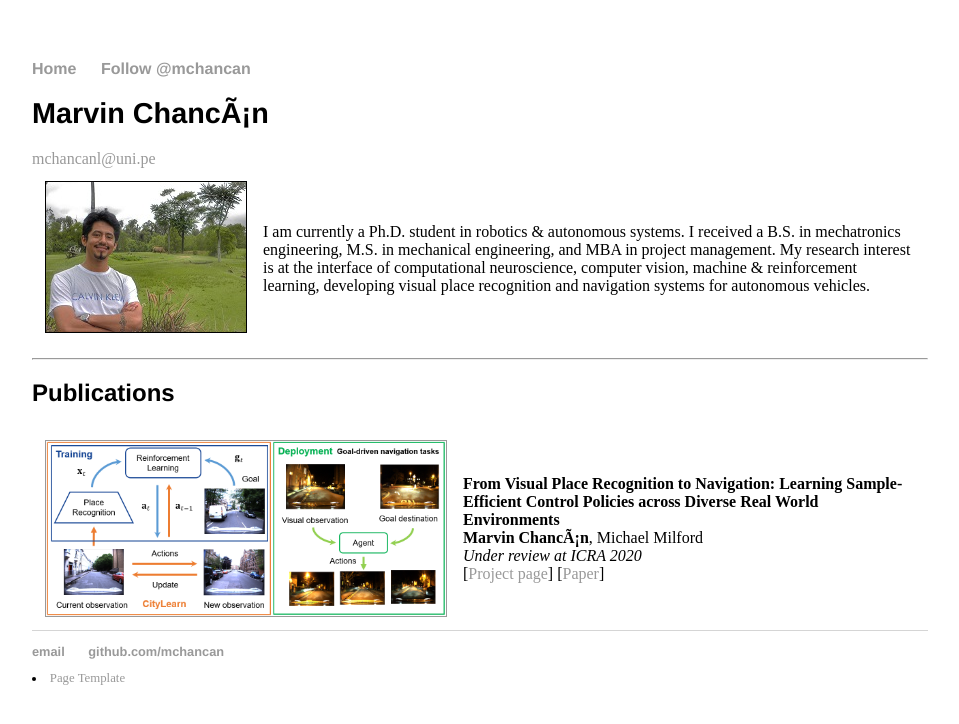
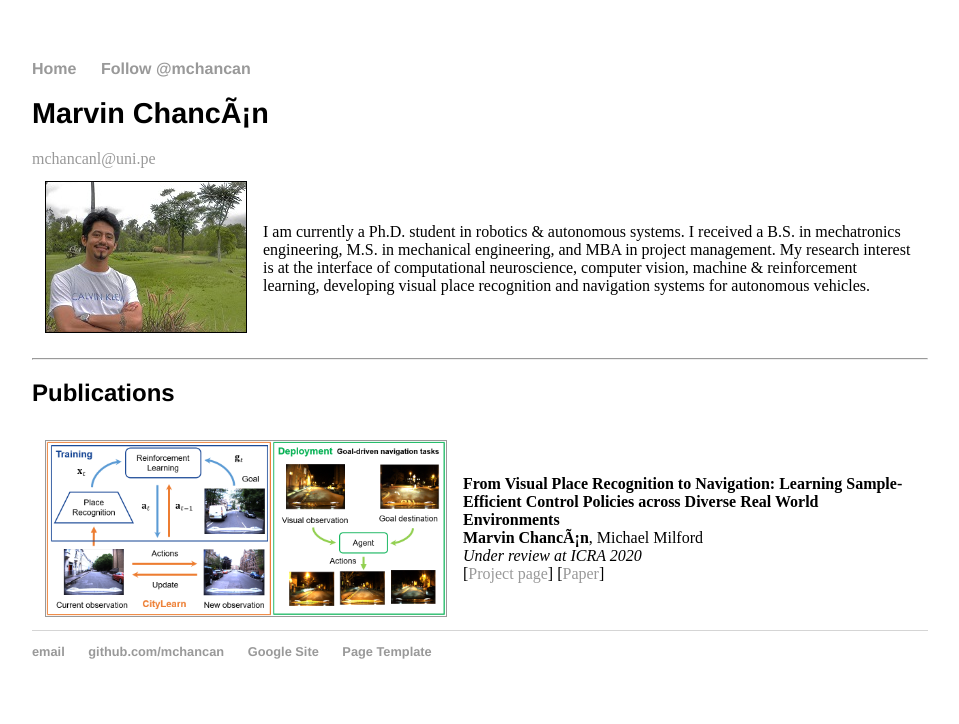
Before and after one commit to mchancan/mchancan.github.io, a Jekyll site: the page built from index.html, in a window 1280 px wide. Shown: the top 724 px of the page, without its empty margins (160-1119 px from the left). Built offline with Jekyll 4.4.1, drawn with Linux system fonts in a browser that asks for light colours; comment, search, counter and statistics services are not loaded.

Commit message:
Update default.html

```diff
--- a/_layouts/default.html
+++ b/_layouts/default.html
@@ -33,10 +33,8 @@
 	    		<ul>
 				<li><a href="mailto:mchancanl@uni.pe">email</a></li>
 	        		<li><a href="https://github.com/mchancan">github.com/mchancan</a></li>
-				<li><a href="https://sites.google.com/view/mchancan/"</a></li>
+				<li><a href="https://sites.google.com/view/mchancan/">Google Site</a></li>
+				<li><a href="https://xbpeng.github.io/">Page Template</a></li>
 			</ul>
-			<ur>
-				<li><a href="https://xbpeng.github.io/">Page Template</a></li>
-			</ur>
 		</footer>
 	</html>
```
